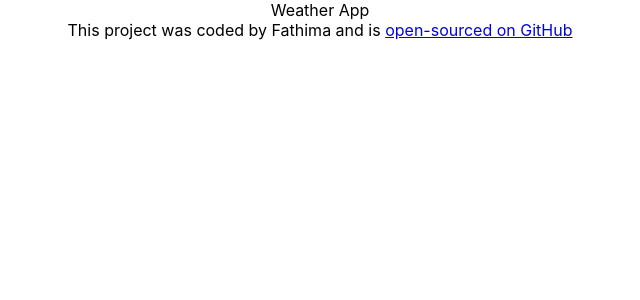
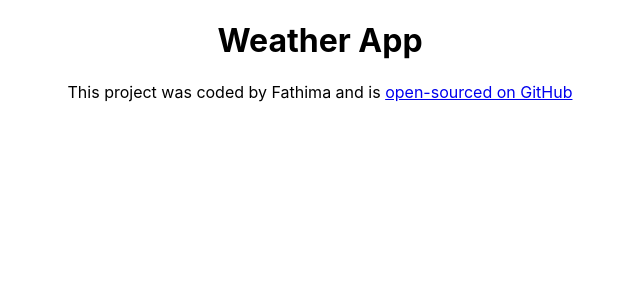
Before and after one commit to fathimaanooj/weather-react-app, a React (Create React App) app: page / in a window 1280 px wide. Shown: the top 300 px of the page, without its empty margins (320-960 px from the left). Built offline with nearby package versions, Linux system fonts and the light colour scheme.

Commit message:
added bootstarp

```diff
--- a/package.json
+++ b/package.json
@@ -6,6 +6,7 @@
     "@testing-library/jest-dom": "^5.16.5",
     "@testing-library/react": "^13.4.0",
     "@testing-library/user-event": "^13.5.0",
+    "bootstrap": "^5.2.3",
     "react": "^18.2.0",
     "react-dom": "^18.2.0",
     "react-scripts": "5.0.1",
--- a/src/App.js
+++ b/src/App.js
@@ -4,16 +4,15 @@ import "./App.css";
 export default function App() {
   return (
     <div className="App">
-      Weather App
-      <footer>
-        This project was coded by Fathima and is{" "}
-        <a
-          href="https://github.com/fathimaanooj/weather-react-app"
-          target="_blank"
-        >
-          open-sourced on GitHub
-        </a>
-      </footer>
+      <div className="container">
+        <h1>Weather App</h1>
+        <footer>
+          This project was coded by Fathima and is{" "}
+          <a href="https://github.com/fathimaanooj/weather-react-app">
+            open-sourced on GitHub
+          </a>
+        </footer>
+      </div>
     </div>
   );
 }
```
Also changed, not shown: 1 other file (tests, documents, lock files or other folders).
